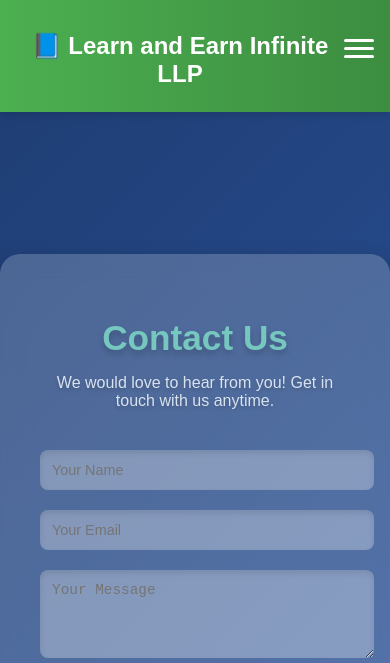
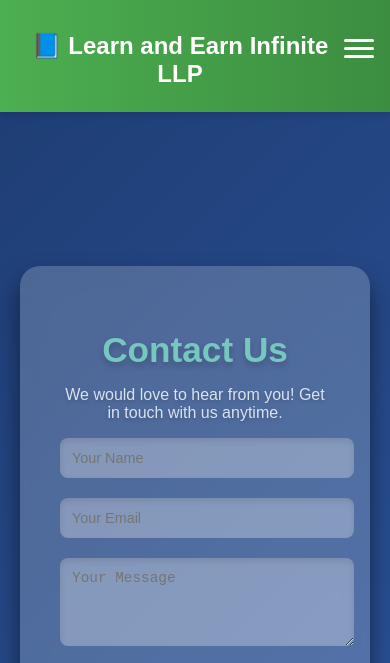
Before and after one commit to manishmaurya01/client-website, a plain HTML site: page contactus.html in a window 390 px wide. Shown: the top 663 px of the page. Drawn offline with Linux system fonts and the light colour scheme.

Commit message:
SOLVING BUGS IN RESPONSIVE

```diff
--- a/contactus.html
+++ b/contactus.html
@@ -159,11 +159,8 @@
             padding: 0;
             background: linear-gradient(135deg, #1e3c72, #2a5298);
             color: #fff;
-            /* display: flex;
-            align-items: center;
-            justify-content: center; */
             height: 100vh;
-            overflow: hidden;
+
         }
 
         .contact-container {
@@ -175,11 +172,13 @@
             box-shadow: 0 15px 25px rgba(0, 0, 0, 0.5);
             backdrop-filter: blur(12px);
             text-align: center;
+
+        }
+        .contact-header{
+            width: 100%;
+            height: 100%;
         }
 
-        .contact-header {
-            margin-bottom: 40px;
-        }
 
         .contact-header h1 {
             font-size: 3rem;
@@ -198,6 +197,8 @@
             display: flex;
             flex-direction: column;
             gap: 20px;
+            width: 100%;
+            height: 100%;
         }
 
         .contact-form input,
@@ -396,7 +397,9 @@
                 width: 100%;
                 margin-bottom: 0.5rem;
             }
-
+            .contact-container{
+                margin: 20PX;
+            }
             .hamburger {
                 display: flex;
                 flex-direction: column;
```
